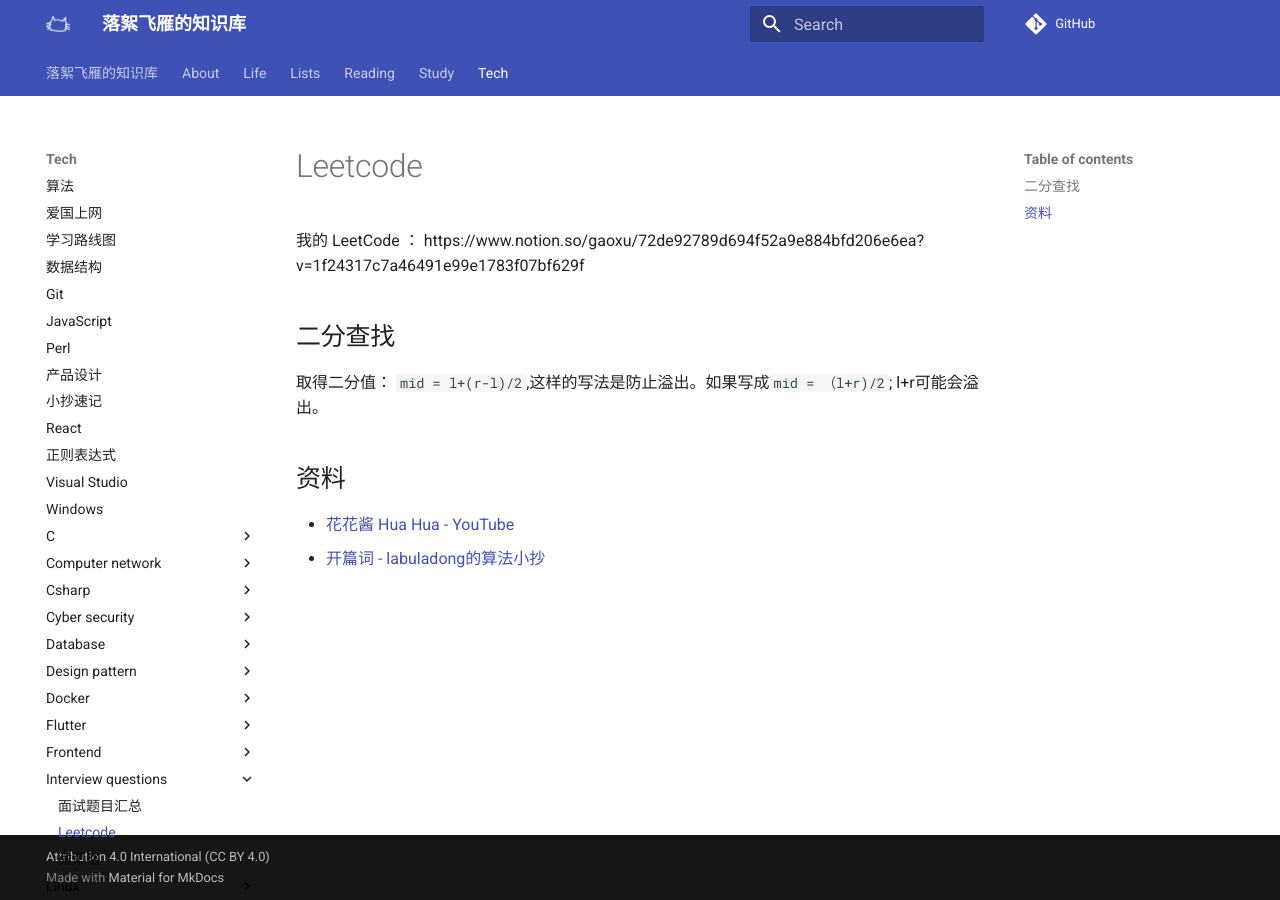
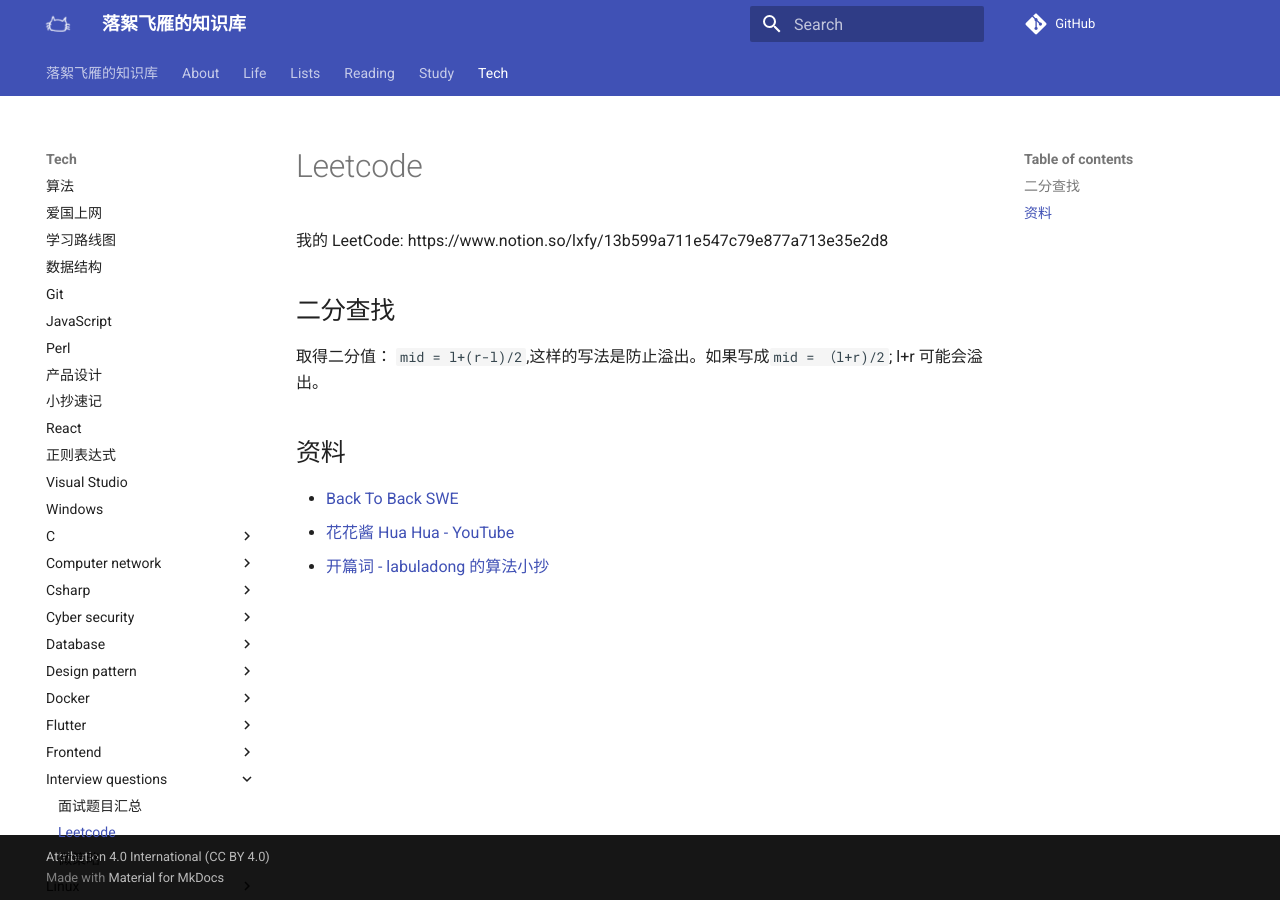
Before and after one commit to luoxufeiyan/wiki.luoxufeiyan.com, an MkDocs documentation site: the page built from docs/tech/interview_questions/leetcode.md, in a window 1280 px wide. Built offline with MkDocs 1.6.1 and Material for MkDocs 9.7.7, drawn with Linux system fonts in a browser that asks for light colours; comment, search, counter and statistics services are not loaded.

Commit message:
update leetcode

```diff
--- a/docs/tech/interview_questions/leetcode.md
+++ b/docs/tech/interview_questions/leetcode.md
@@ -1,12 +1,13 @@
 # Leetcode
 
-我的 LeetCode ： https://www.notion.so/gaoxu/72de92789d694f52a9e884bfd206e6ea?v=1f24317c7a46491e99e1783f07bf629f
-
+我的 LeetCode: https://www.notion.so/lxfy/13b599a711e547c79e877a713e35e2d8
 
 ## 二分查找
-取得二分值：  `mid = l+(r-l)/2`,这样的写法是防止溢出。如果写成` mid = （l+r)/2`; l+r可能会溢出。
+
+取得二分值： `mid = l+(r-l)/2`,这样的写法是防止溢出。如果写成` mid = （l+r)/2`; l+r 可能会溢出。
 
 ## 资料
 
-* [花花酱 Hua Hua - YouTube](https://www.youtube.com/user/xxfflower)
-* [开篇词 - labuladong的算法小抄](https://labuladong.gitbook.io/algo/)
+- [Back To Back SWE](https://www.youtube.com/channel/UCmJz2DV1a3yfgrR7GqRtUUA)
+- [花花酱 Hua Hua - YouTube](https://www.youtube.com/user/xxfflower)
+- [开篇词 - labuladong 的算法小抄](https://labuladong.gitbook.io/algo/)
```
